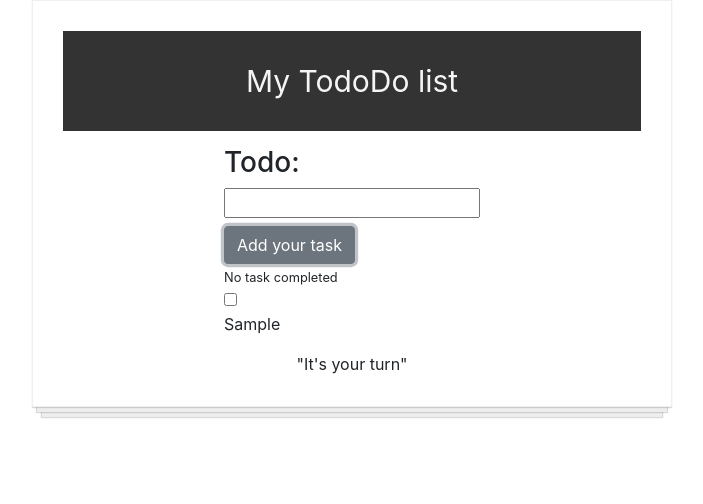
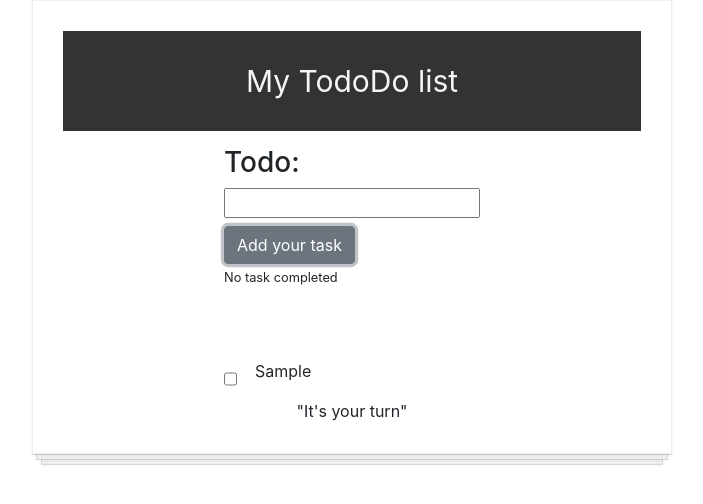
Before and after one commit to Kvin3324/todoApp, a React (Create React App) app: page / in a window 1280 px wide. Both pictures are taken after typing "Sample" into the empty fields and a click on the button "Add your task". Shown: the top 504 px of the page, without its empty margins (288-991 px from the left). Built offline with nearby package versions, Linux system fonts and the light colour scheme.

Commit message:
Added css

```diff
--- a/src/index.css
+++ b/src/index.css
@@ -41,3 +41,12 @@ body {
       0 20px 1px -9px rgba(0,0,0,0.15);
   padding: 30px;
 }
+
+.input-item {
+  display: flex;
+  margin-top: 28%;
+}
+
+.value-task {
+  margin-left: 18px;
+}
```
